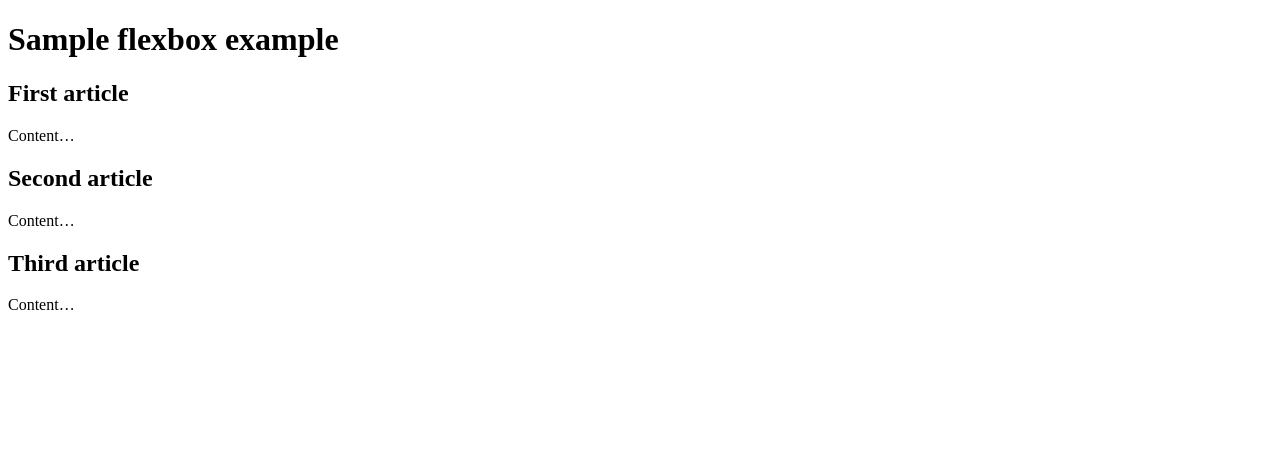
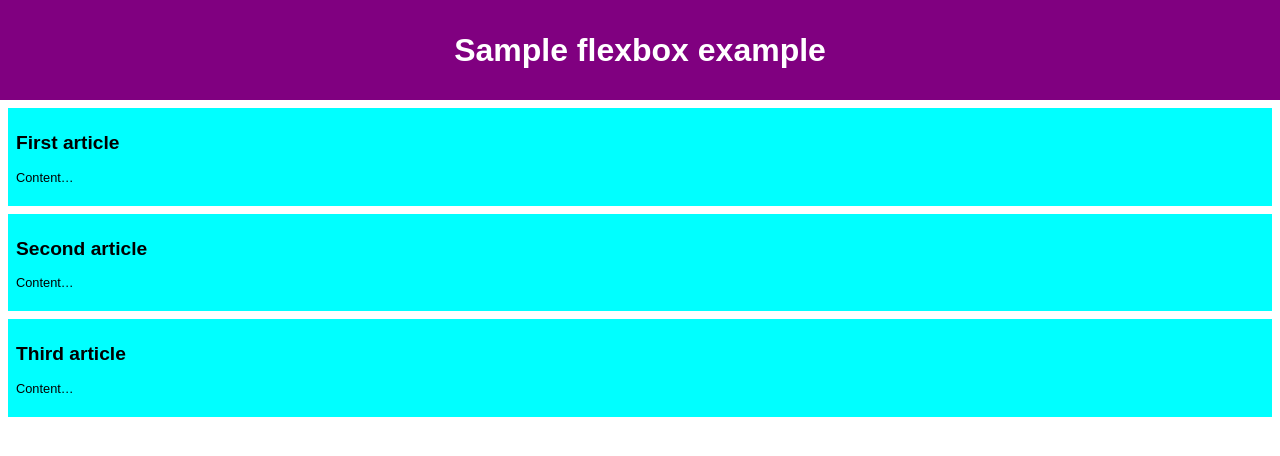
Before and after one commit to AlexanderBlaq723/enhancement-, a plain HTML site: page flexbox.html in a window 1280 px wide. Drawn offline with Linux system fonts and the light colour scheme.

Commit message:
Still learnign and updating

```diff
--- a/flexbox.html
+++ b/flexbox.html
@@ -4,6 +4,7 @@
     <meta charset="UTF-8">
     <meta name="viewport" content="width=device-width, initial-scale=1.0">
     <title>flexbox</title>
+    <link rel="stylesheet" href="style-flexbox.css">
 </head>
 <body>
   <header>
--- /dev/null
+++ b/style-flexbox.css
@@ -0,0 +1,23 @@
+body {
+  font-family: sans-serif;
+  margin: 0;
+}
+header {
+  background: purple;
+  height: 100px;
+}
+h1 {
+  text-align: center;
+  color: white;
+  line-height: 100px;
+  margin: 0;
+}
+section {
+  zoom: 0.8;
+}
+article {
+  padding: 10px;
+  margin: 10px;
+  background: aqua;
+}
+/* Add your flexbox CSS below here */
--- a/style.css
+++ b/style.css
@@ -4,7 +4,7 @@ body {
   font:
     0.9em/1.2 Arial,
     Helvetica,
-    sans-serif
+    sans-serif;
   width: 500px;
   height: 1400px;
 
```
